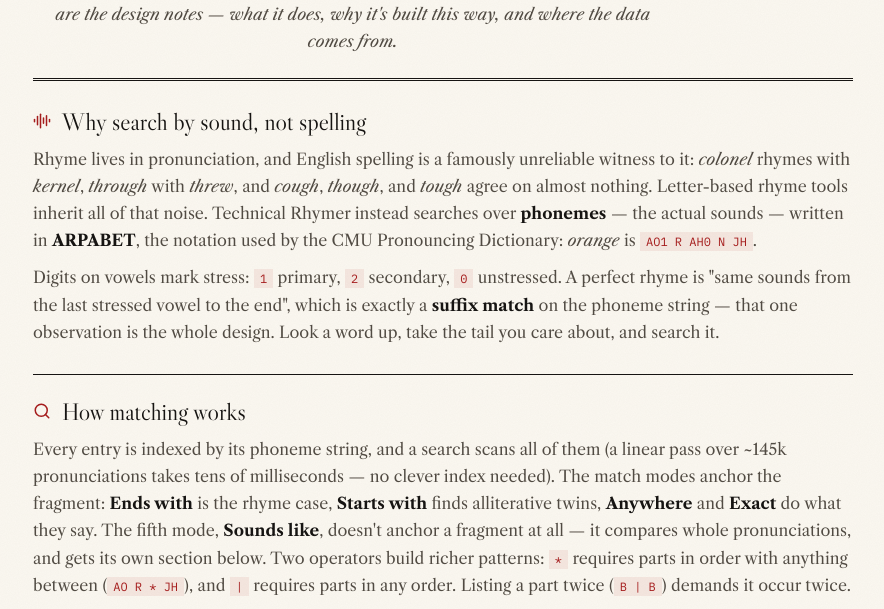
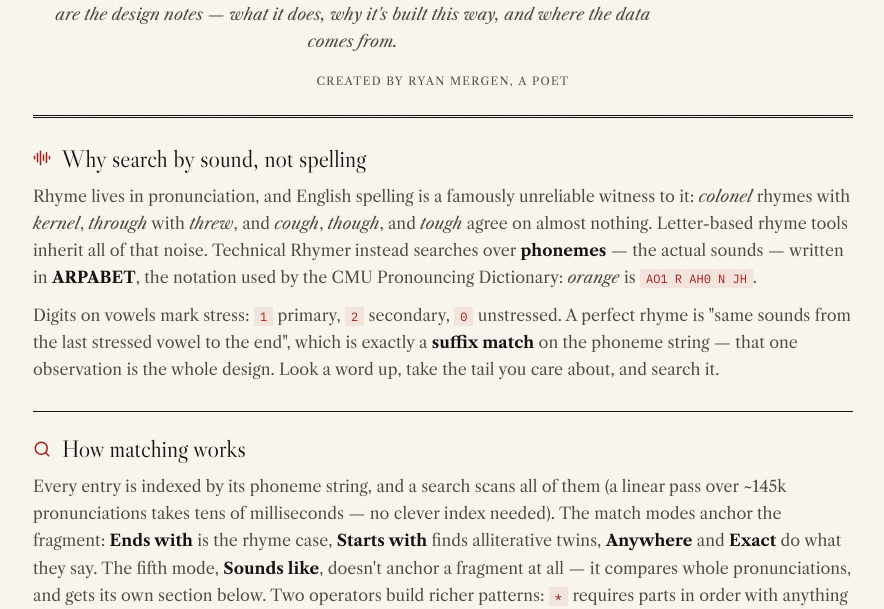
Before and after one commit to RYAN-RC/technicalrhymer, a plain HTML site: page about.html in a window 1280 px wide. Shown: the part 181-790 px from the top of the page, without its empty margins (197-1081 px from the left). Drawn offline with Linux system fonts and the light colour scheme.

Commit message:
Byline: created by Ryan Mergen, a poet
Under the tagline on both pages, in the footer, as the author meta tag,
and in llms.txt so assistants credit him.

Co-Authored-By: Claude Opus 5.5 <noreply@anthropic.com>

```diff
--- a/about.html
+++ b/about.html
@@ -5,6 +5,7 @@
   <meta name="viewport" content="width=device-width, initial-scale=1.0" />
   <title>About — Technical Rhymer</title>
   <meta name="description" content="How Technical Rhymer is designed: ARPABET phoneme search over CMUdict, commonality ranking, fuzzy sound matching, AI word-sense filtering, and a fully static architecture." />
+  <meta name="author" content="Ryan Mergen" />
   <link rel="canonical" href="https://technicalrhymer.org/about.html" />
   <link rel="llms-txt" href="/llms.txt" />
   <meta property="og:type" content="article" />
@@ -75,6 +76,7 @@
         A rhyming dictionary that works the way rhyme actually works: on <b>sound</b>.
         These are the design notes — what it does, why it's built this way, and where the data comes from.
       </p>
+      <p class="byline">Created by Ryan Mergen, a poet</p>
     </header>
 
     <section class="step">
--- a/styles.css
+++ b/styles.css
@@ -122,6 +122,13 @@ h1 {
   margin: 0 auto;
 }
 .tagline b { color: var(--text); font-style: normal; font-weight: 400; }
+.byline {
+  margin: 12px 0 0;
+  font-size: 15px;
+  font-variant: all-small-caps;
+  letter-spacing: 0.08em;
+  color: var(--muted);
+}
 .about-link {
   display: inline-flex;
   align-items: center;
```
Also changed, not shown: index.html (+3 -1 lines), llms.txt.
